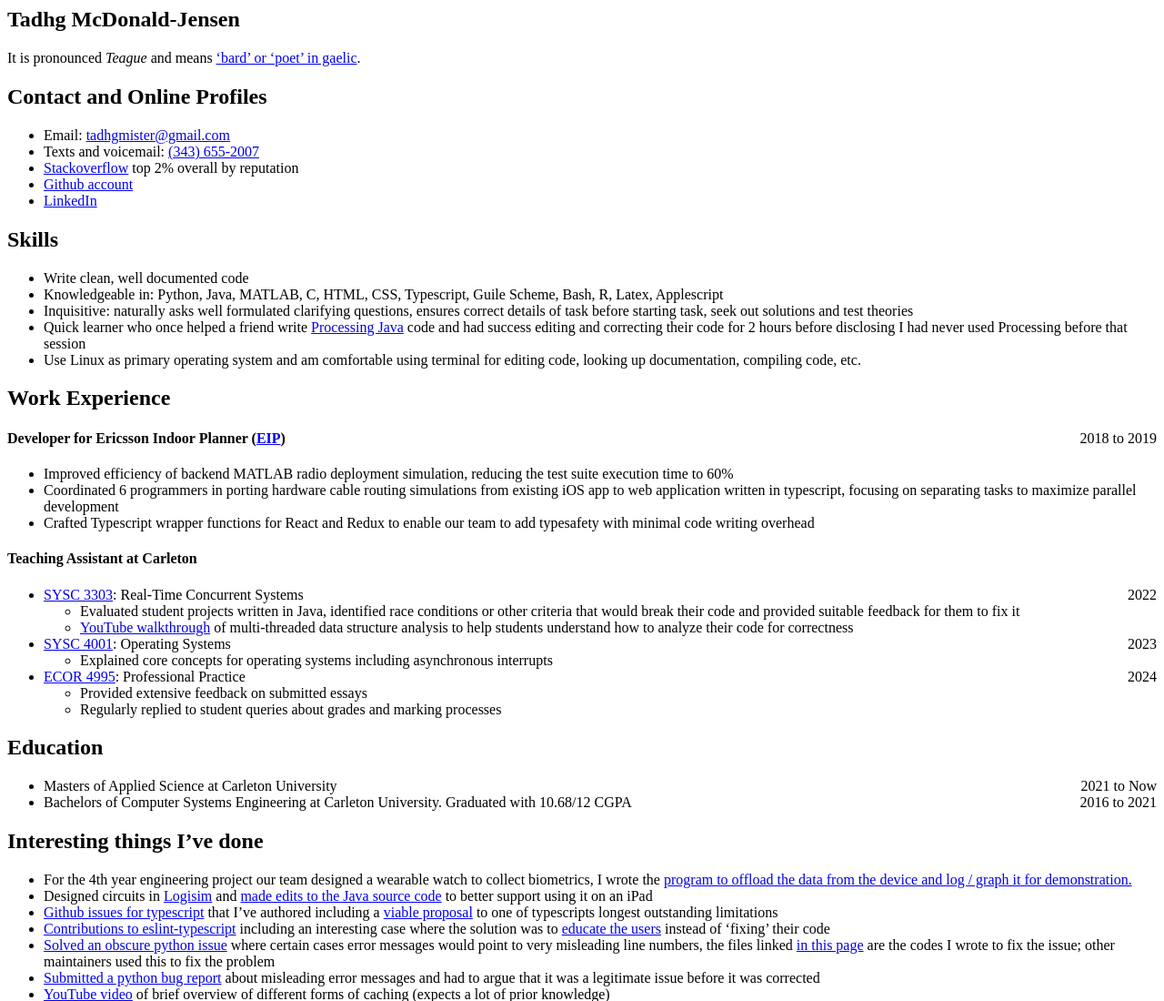
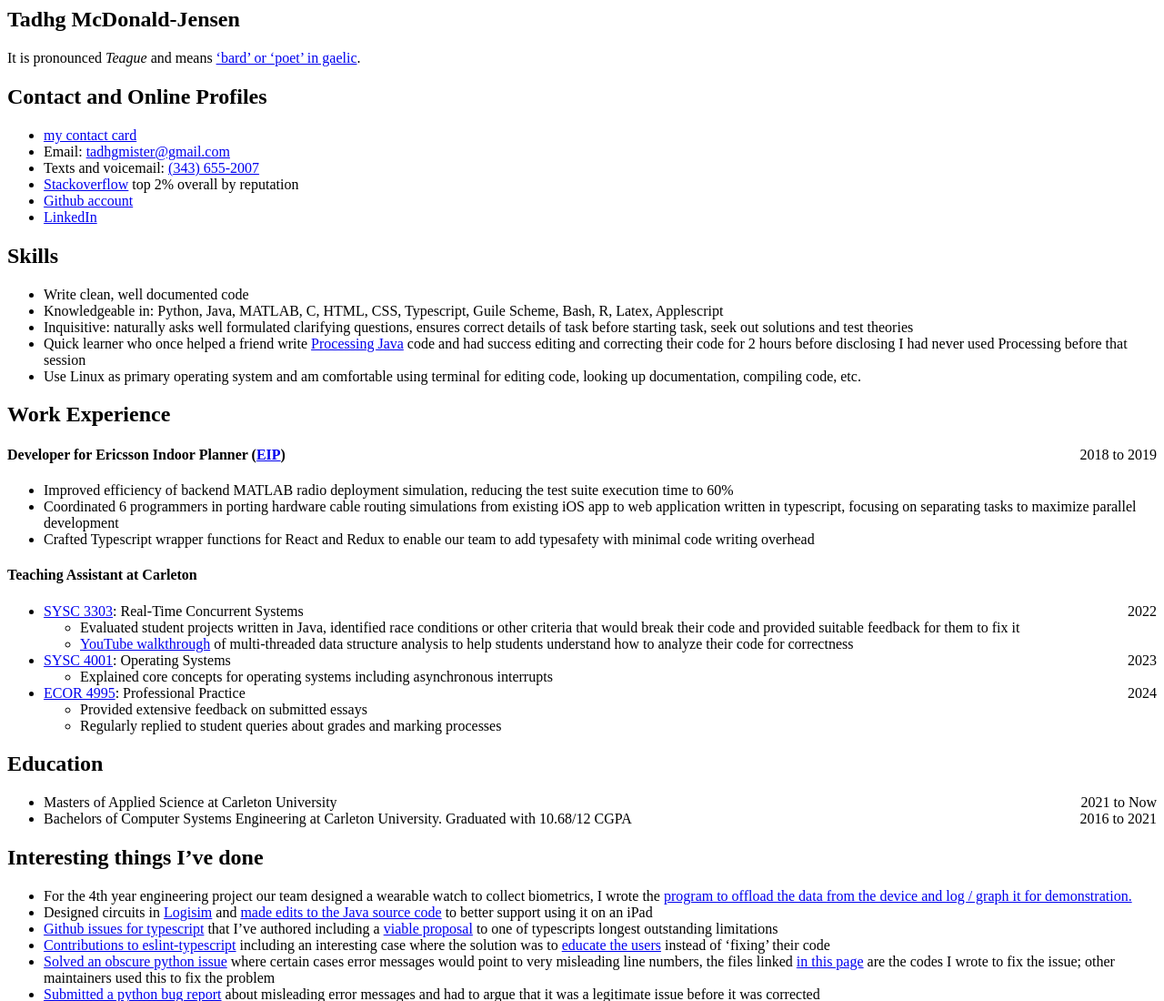
Before and after one commit to tadhgmister/tadhgmister.github.io, a plain HTML site: page index.html in a window 1280 px wide. Shown: the top 1100 px of the page at 91% size. Drawn offline with Linux system fonts and the light colour scheme.

Commit message:
added vcard

```diff
--- a/index.html
+++ b/index.html
@@ -23,6 +23,7 @@
     <section id="reachme" class="level2">
     <h2>Contact and Online Profiles</h2>
     <ul>
+    <li><a href="tadhg.vcard">my contact card</a></li>
     <li>Email: <a
     href="mailto:tadhgmister@gmail.com">tadhgmister@gmail.com</a></li>
     <li>Texts and voicemail: <a href="tel:+13436552007">(343)
```
Also changed, not shown: readme.md, 1 other file.
